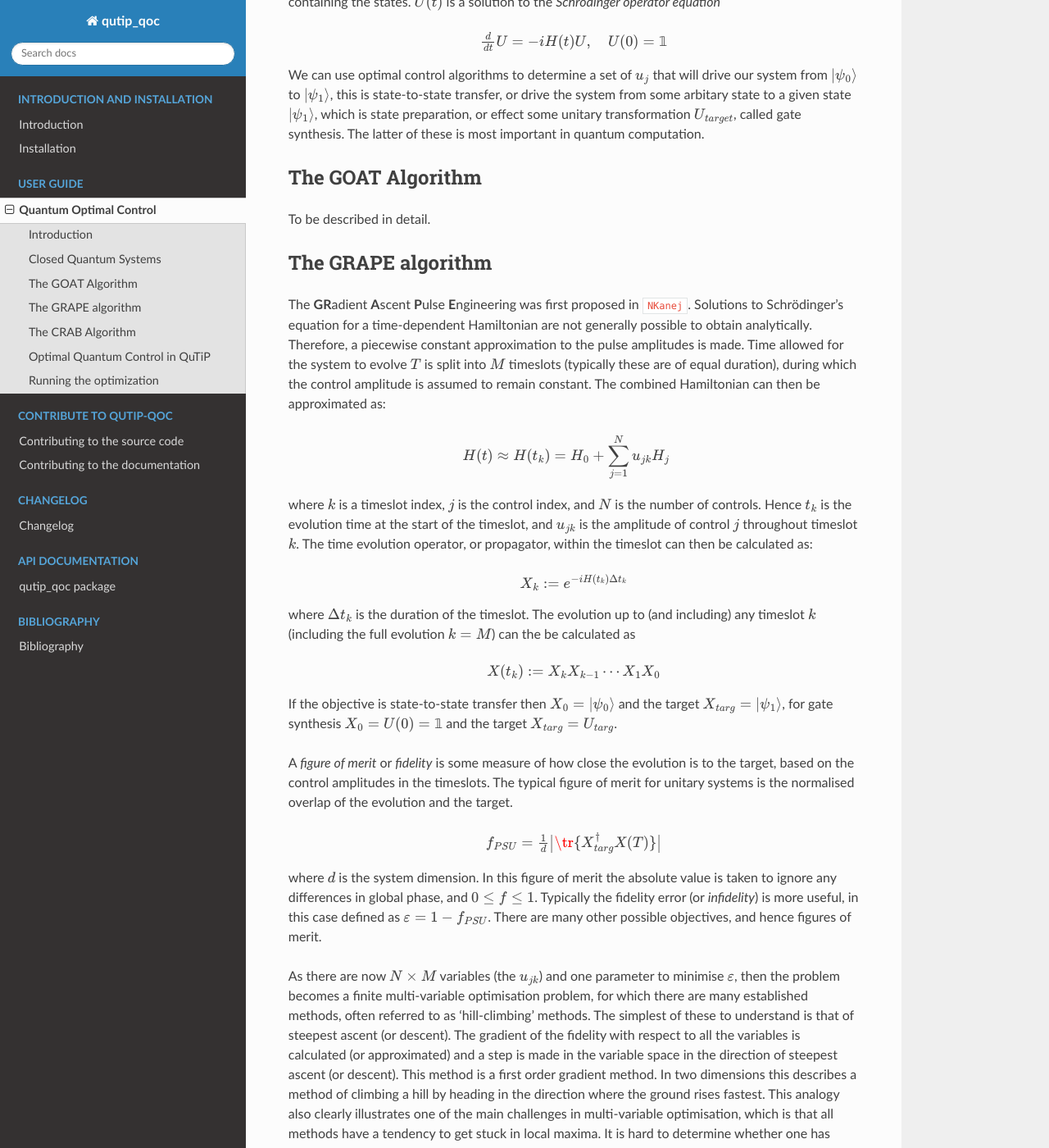
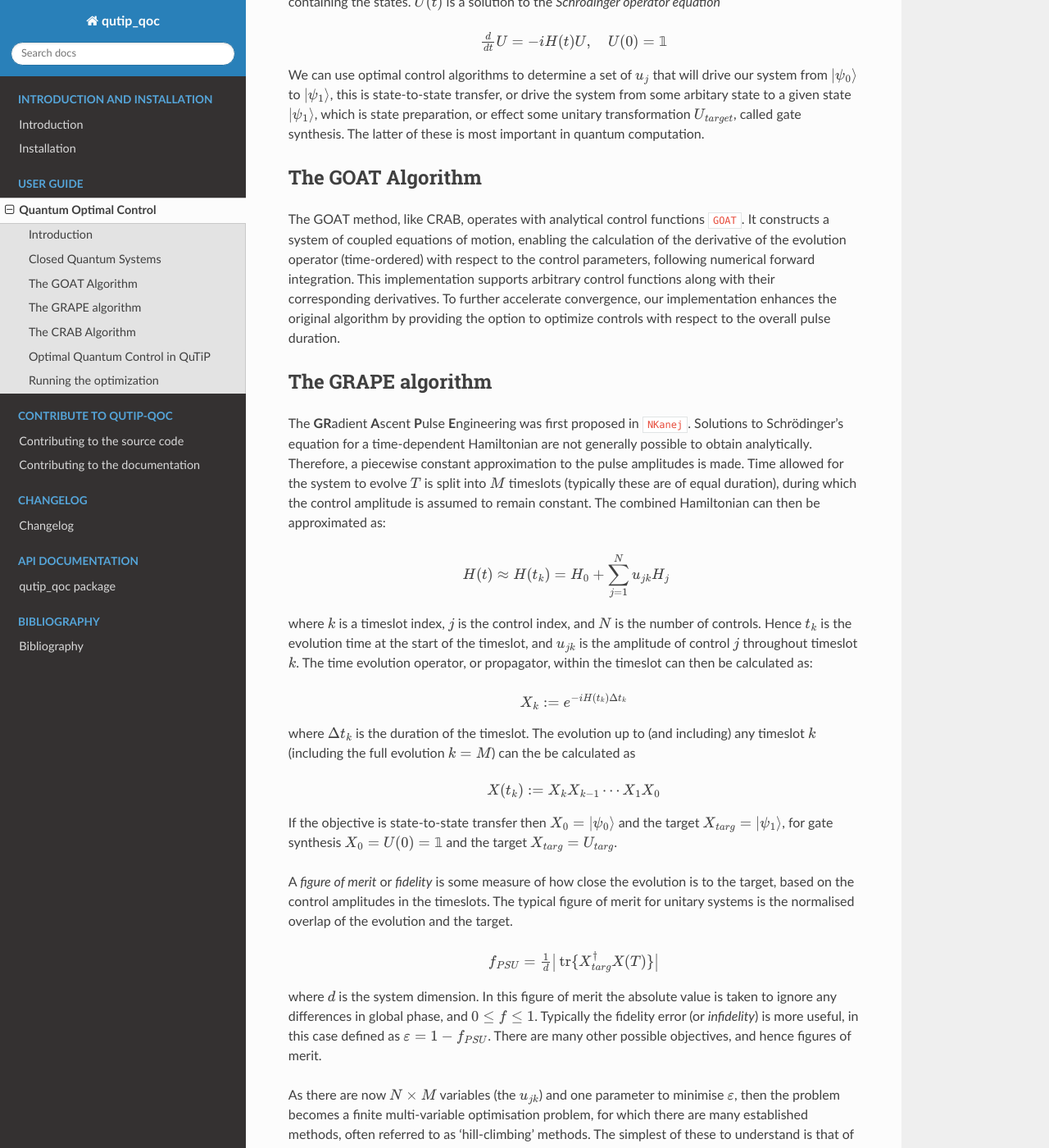
Before and after one commit to qutip/qutip-qoc, a Sphinx documentation site: the page built from doc/guide/guide-control.rst, in a window 1280 px wide and 1400 px high, scrolled down 1597 px. Shown: the whole window at 82% size. Built offline with Sphinx 7.4.7 and the Read the Docs theme 2.0.0, drawn with Linux system fonts in a browser that asks for light colours; cross-references to code outside the pages are shown as plain code.

Commit message:
fix latex error and add goat description

```diff
--- a/doc/guide/guide-control.rst
+++ b/doc/guide/guide-control.rst
@@ -58,8 +58,10 @@ We can use optimal control algorithms to determine a set of :math:`u_j` that wil
 
 The GOAT Algorithm
 ===================
-To be described in detail.
-
+The GOAT method, like CRAB, operates with analytical control functions :cite:`GOAT`.
+It constructs a system of coupled equations of motion, enabling the calculation of the derivative of the evolution operator (time-ordered) with respect to the control parameters, following numerical forward integration.
+This implementation supports arbitrary control functions along with their corresponding derivatives.
+To further accelerate convergence, our implementation enhances the original algorithm by providing the option to optimize controls with respect to the overall pulse duration.
 
 The GRAPE algorithm
 ===================
@@ -86,7 +88,7 @@ If the objective is state-to-state transfer then :math:`X_0=\ket{\psi_0}` and th
 A *figure of merit* or *fidelity* is some measure of how close the evolution is to the target, based on the  control amplitudes in the timeslots. The typical figure of merit for unitary systems is the normalised overlap of the evolution and the target.
 
 .. math::
-
+    \DeclareMathOperator{\tr}{tr}
     f_{PSU} = \tfrac{1}{d} \big| \tr \{X_{targ}^{\dagger} X(T)\} \big|
 
 where :math:`d` is the system dimension. In this figure of merit the absolute value is taken to ignore any differences in global phase, and :math:`0 \le f \le 1`. Typically the fidelity error (or *infidelity*) is more useful, in this case defined as :math:`\varepsilon = 1 - f_{PSU}`.  There are many other possible objectives, and hence figures of merit.
```
